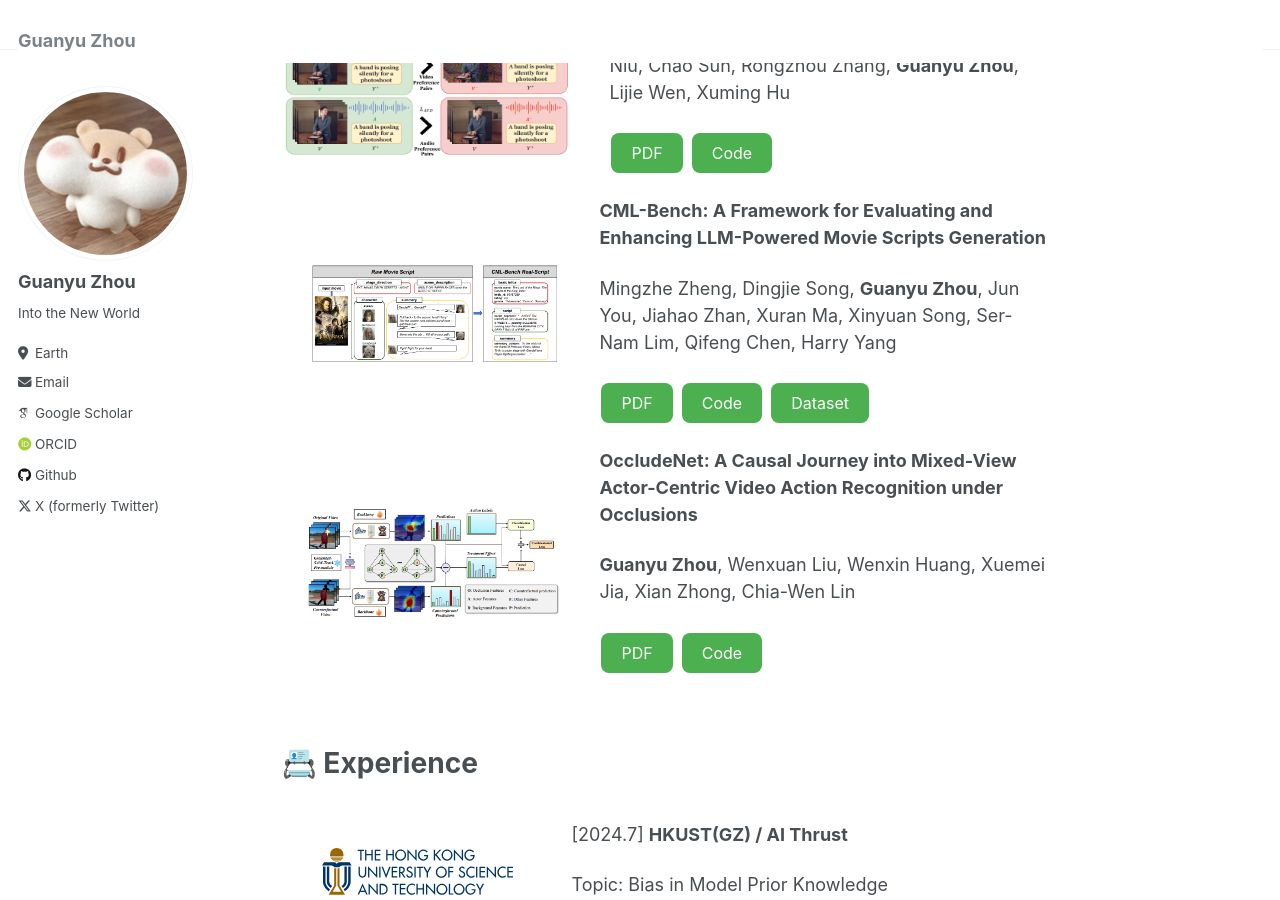
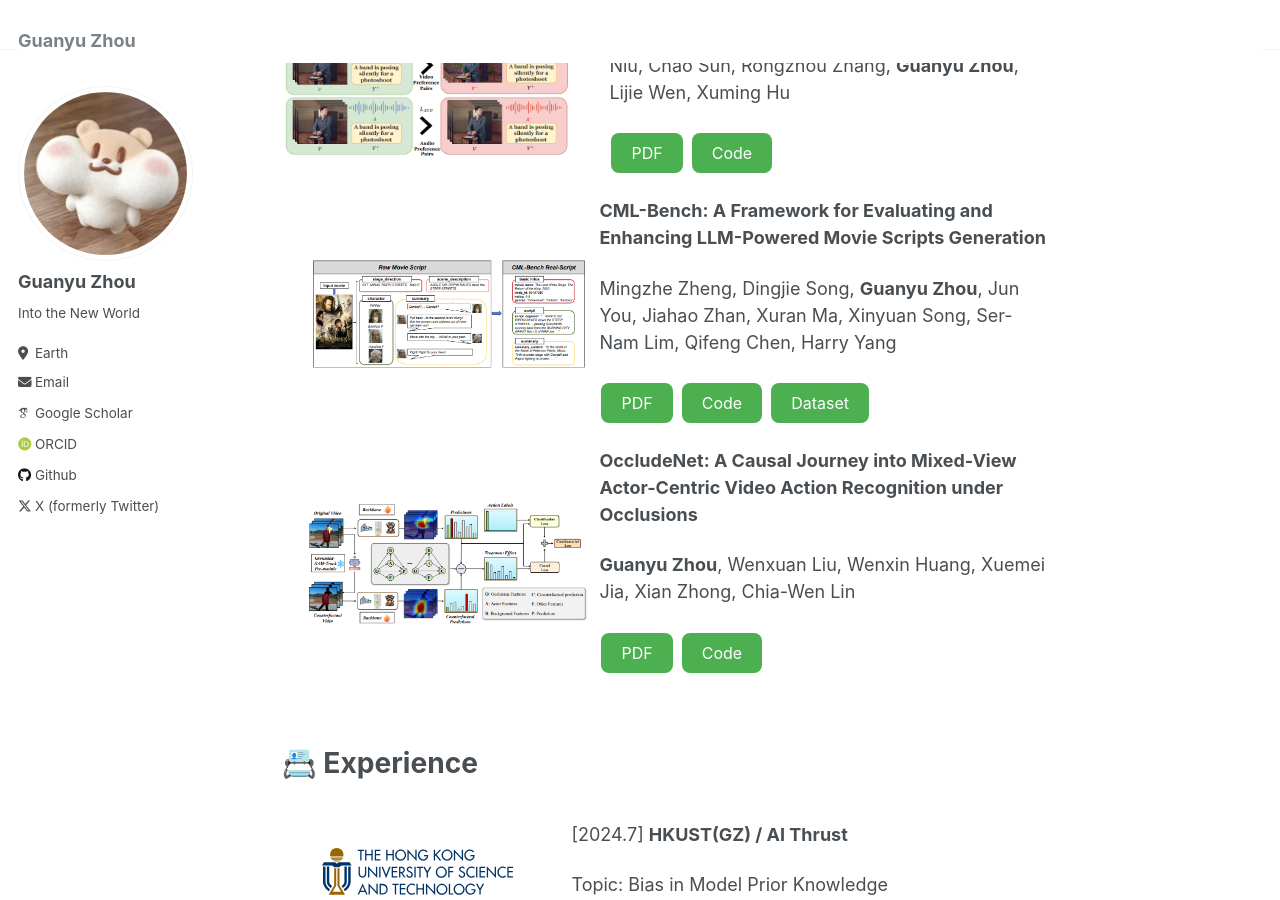
Before and after one commit to The-Martyr/the-martyr.github.io, a Jekyll site: the page built from _pages/about.md, in a window 1280 px wide and 900 px high, scrolled down 1257 px. Built offline with Jekyll 4.4.1, drawn with Linux system fonts in a browser that asks for light colours; some web fonts are replaced.

Commit message:
Update about.md

```diff
--- a/_pages/about.md
+++ b/_pages/about.md
@@ -93,7 +93,7 @@ button {
 
 <div style="display: flex; align-items: center; margin-bottom: 20px;">
   <div style="flex: 1; padding-left: 25px;">
-    <img src="/images/cml.png" alt="Flowchart" style="max-width: 90%;">
+    <img src="/images/cml.png" alt="Flowchart" style="max-width: 100%;">
   </div>
   <div style="width: 60%; padding-left: 10px;">
     <p><strong>CML-Bench: A Framework for Evaluating and Enhancing LLM-Powered Movie Scripts Generation</strong></p>
@@ -126,7 +126,7 @@ button {
 
 <div style="display: flex; align-items: center; margin-bottom: 20px;">
   <div style="flex: 1; padding-left: 25px;">
-    <img src="/images/car.png" alt="Flowchart" style="max-width: 90%;">
+    <img src="/images/car.png" alt="Flowchart" style="max-width: 100%;">
   </div>
   <div style="width: 60%; padding-left: 10px;">
     <p><strong>OccludeNet: A Causal Journey into Mixed-View Actor-Centric Video Action Recognition under Occlusions</strong></p>
```
